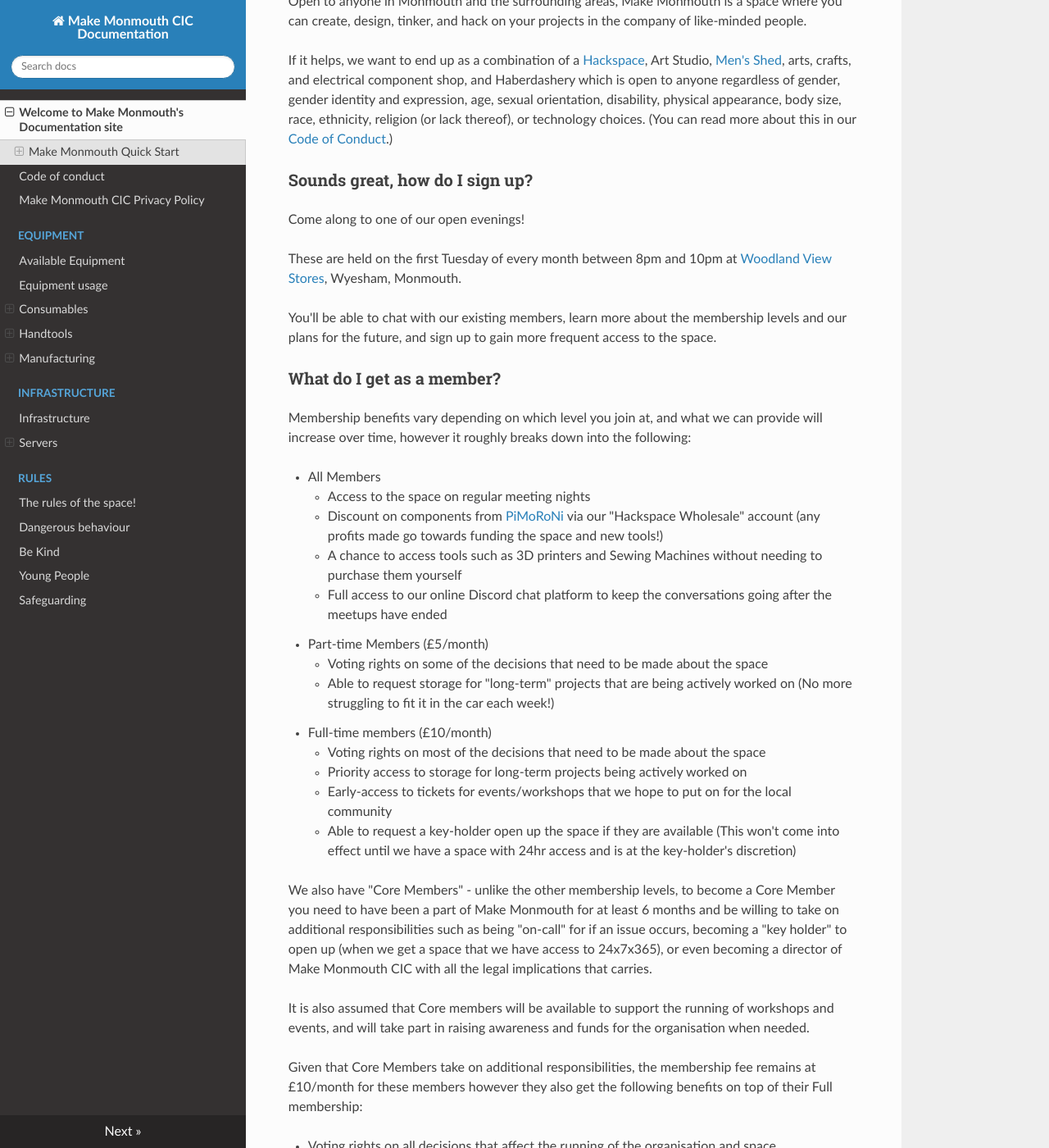
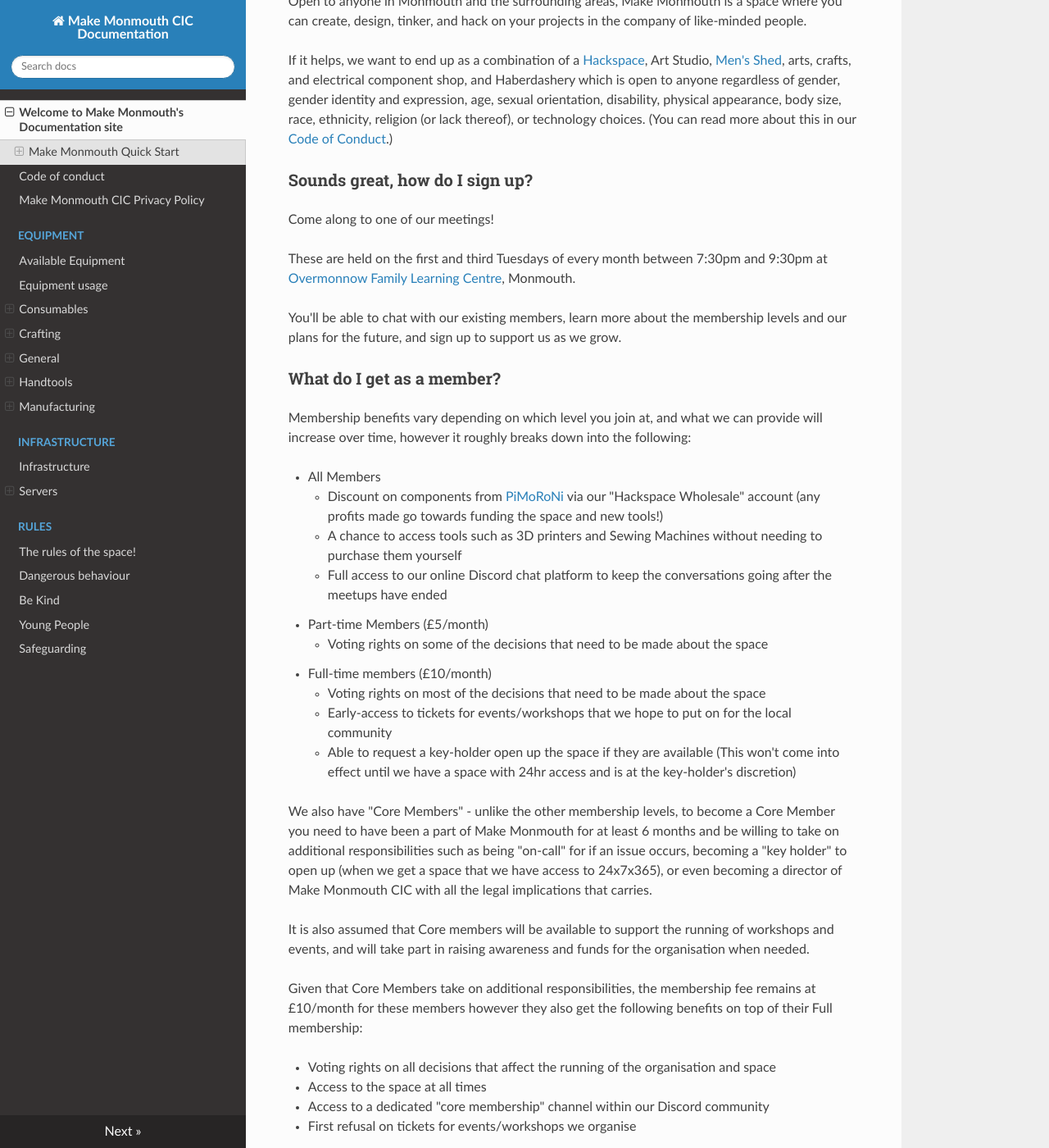
Before and after one commit to MakeMonmouth/docs, an MkDocs documentation site: the page built from docs/index.md, in a window 1280 px wide and 1400 px high, scrolled down 396 px. Shown: the whole window at 82% size. Built offline with MkDocs 1.6.1, drawn with Linux system fonts in a browser that asks for light colours; nearby versions of some CDN libraries; some of the changed text lies outside the part shown.

Commit message:
Update dates, add craft and general kit with booking out instructions

```diff
--- a/docs/index.md
+++ b/docs/index.md
@@ -14,27 +14,24 @@ If it helps, we want to end up as a combination of a [Hackspace](https://hackspa
 
 ### Sounds great, how do I sign up?
 
-Come along to one of our open evenings!
+Come along to one of our meetings!
 
-These are held on the first Tuesday of every month between 8pm and 10pm at [Woodland View Stores](https://goo.gl/maps/Yi4MGHwDJNM1N1ty5), Wyesham, Monmouth.
+These are held on the first and third Tuesdays of every month between 7:30pm and 9:30pm at [Overmonnow Family Learning Centre](https://what3words.com/craft.shampoo.unicorns), Monmouth.
 
-You'll be able to chat with our existing members, learn more about the membership levels and our plans for the future, and sign up to gain more frequent access to the space.
+You'll be able to chat with our existing members, learn more about the membership levels and our plans for the future, and sign up to support us as we grow.
 
 ### What do I get as a member?
 
 Membership benefits vary depending on which level you join at, and what we can provide will increase over time, however it roughly breaks down into the following:
 
 * All Members
-    * Access to the space on regular meeting nights
     * Discount on components from [PiMoRoNi](https://www.pimoroni.com/) via our "Hackspace Wholesale" account (any profits made go towards funding the space and new tools!)
     * A chance to access tools such as 3D printers and Sewing Machines without needing to purchase them yourself
     * Full access to our online Discord chat platform to keep the conversations going after the meetups have ended
 * Part-time Members (£5/month)
     * Voting rights on some of the decisions that need to be made about the space
-    * Able to request storage for "long-term" projects that are being actively worked on (No more struggling to fit it in the car each week!)
 * Full-time members (£10/month)
     * Voting rights on most of the decisions that need to be made about the space
-    * Priority access to storage for long-term projects being actively worked on
     * Early-access to tickets for events/workshops that we hope to put on for the local community
     * Able to request a key-holder open up the space if they are available (This won't come into effect until we have a space with 24hr access and is at the key-holder's discretion)
 
@@ -47,5 +44,4 @@ Given that Core Members take on additional responsibilities, the membership fee
 * Voting rights on all decisions that affect the running of the organisation and space
 * Access to the space at all times
 * Access to a dedicated "core membership" channel within our Discord community
-* First refusal on storage space
 * First refusal on tickets for events/workshops we organise
```
Also changed, not shown: docs/equipment/crafting/silhouette.md (added, +7 -0 lines), docs/equipment/general/iron_and_ironingboard.md (added, +3 -0 lines), docs/equipment/index.md (+2 -0 lines).
